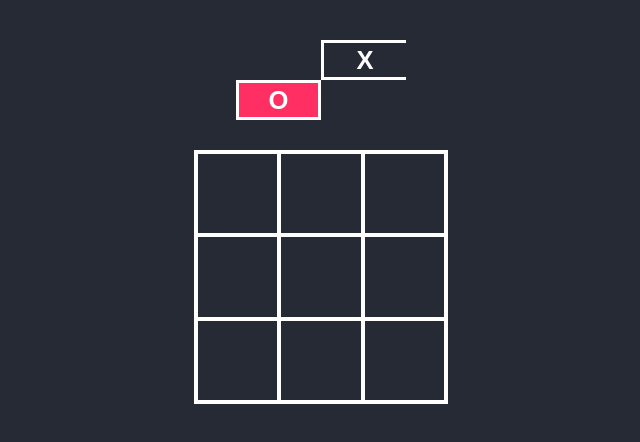
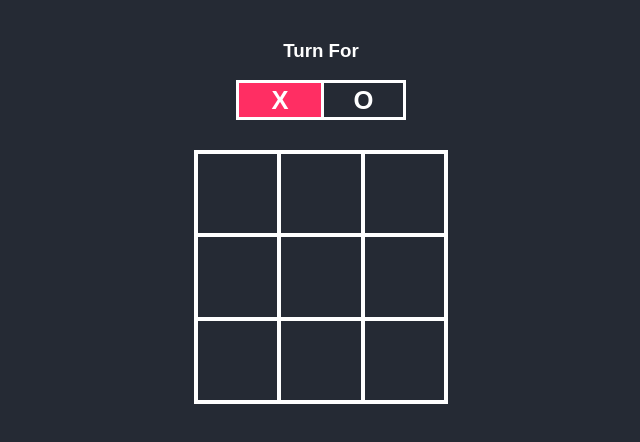
Before and after one commit to devcassidori/TicTacToe, a plain HTML site: page index.html in a window 1280 px wide. Shown: the whole page, without its empty margins (319-959 px from the left). Drawn offline with Linux system fonts and the light colour scheme.

Commit message:
Update index.html

```diff
--- a/index.html
+++ b/index.html
@@ -12,7 +12,7 @@
 
 <body>
     <div class="turn-container">
-        <br>
+         <h3>Turn For</h3>
         <div class="turn-box align">X</div>
         <div class="turn-box align">O</div>
         <div class="bg"></div>
```
